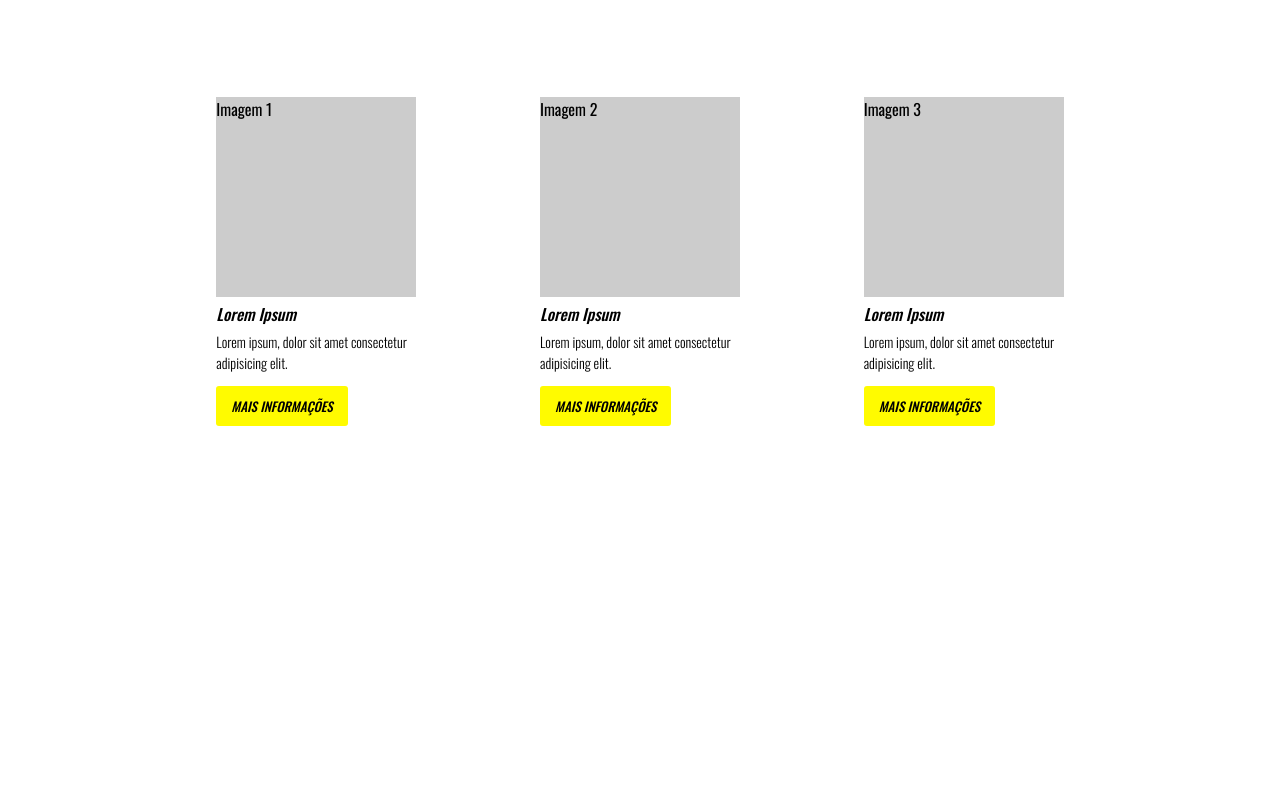
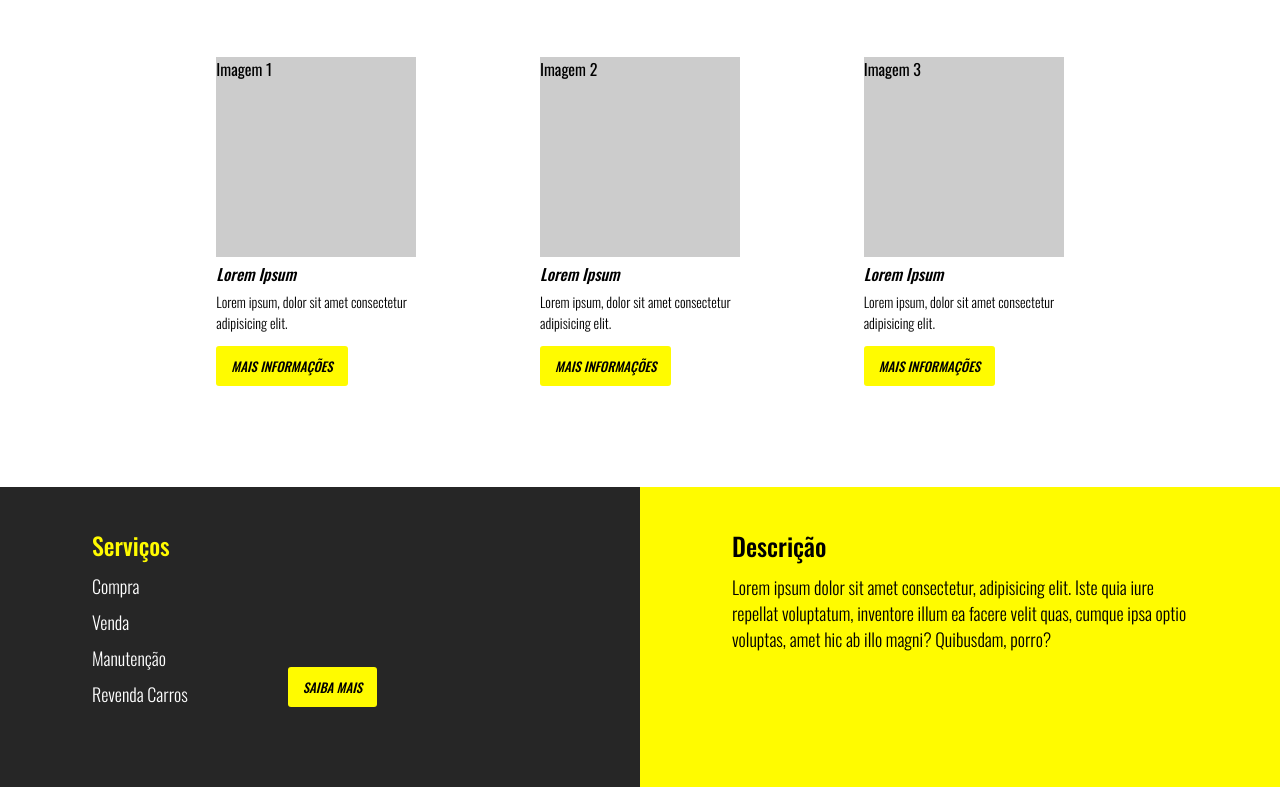
Before and after one commit to wesleytj/danki-code, a plain HTML site: page curso-webmaster-frontend-completo/projeto-05/index.html in a window 1280 px wide. Shown: the part 879-1666 px from the top of the page. Before the commit the page ends 1306 px from the top, so only its background shows below. Drawn offline with nearby package versions, Linux system fonts and the light colour scheme.

Commit message:
add sessao servicos e descricao

```diff
--- a/curso-webmaster-frontend-completo/projeto-05/css/style.css
+++ b/curso-webmaster-frontend-completo/projeto-05/css/style.css
@@ -160,12 +160,16 @@ section.banner{
 /**********************/
 
 /*>>> Sessão02 | Destaques <<<*/
+section.destaques{
+    padding: 60px 0 100px 0;
+}
+
 section.destaques .titulo-destaque{
     display: flex;
     justify-content: center;
     align-items: center;
     text-align: center;
-    padding: 80px 0;
+    padding: 20px 0 40px 0;
 }
 
 section.destaques .titulo-destaque > *{
@@ -235,7 +239,85 @@ section.destaques .titulo-destaque h2{
 }
 /**********************/
 
+/*>>> Sessão03 | Serviços-Descrição <<<*/
+section.servico-descricao{
+    height: 300px;
+    display: flex;
+    justify-content: center;
+    align-items: center;
+    position: relative;
+    padding: 40px 0;
+}
 
+/*servicos*/
+section.servico-descricao .servico{
+    height: 300px;
+    padding: 40px 20px;
+    background-color: #262626;
+}
+
+.servico .container{
+    width: 80%;
+}
+
+.servico .container > div{
+    display: inline-block;
+    margin-right: 100px;
+}
+
+.servico h2{
+    color: rgb(255, 251, 0);
+    font-weight: 500;
+    margin-bottom: 8px;
+}
+
+.servico ul{
+    list-style-type: none;
+}
+
+.servico ul li{
+    color: #fff;
+    font-weight: lighter;
+    font-size: 18px;
+    margin: 10px 0;
+}
+
+.servico a{
+    font-size: 13px;
+    font-weight: 500;
+    font-style: italic;
+    text-transform: uppercase;
+    color: #000;
+    text-decoration: none;
+    border-radius: 3px;
+    background-color: rgb(255, 251, 0);
+    padding: 10px 15px;
+    position: absolute;
+    bottom: 80px;
+}
+
+/*descrição*/
+section.servico-descricao .descricao{
+    height: 300px;
+    padding: 40px 20px;
+    background-color: rgb(255, 251, 0);
+}
+
+.descricao .container{
+    width: 80%;
+}
+
+.descricao h2{
+    font-size: 25px;
+    font-weight: 500;
+}
+
+.descricao p{
+    margin: 10px 0;
+    font-weight: lighter;
+    font-size: 18px;
+}
+/**********************/
 
 /*>>> Responsivo | MediaQueries <<<*/
 @media screen and (max-width: 1240px){
--- a/curso-webmaster-frontend-completo/projeto-05/index.html
+++ b/curso-webmaster-frontend-completo/projeto-05/index.html
@@ -109,6 +109,37 @@
     </section>
     <!--destaques-->
 
+    <section class="servico-descricao w100">
+        <div class="servico w50">
+            <div class="container">
+                <div>
+                    <h2>Serviços</h2>
+                    <ul>
+                        <li>Compra</li>
+                        <li>Venda</li>
+                        <li>Manutenção</li>
+                        <li>Revenda Carros</li>
+                    </ul>
+                </div>
+                <a href="#">Saiba mais</a>
+            </div>
+            <!--container-->
+        </div>
+        <!--servico-->
+        <div class="descricao w50">
+            <div class="container">
+                <h2>Descrição</h2>
+                <p>Lorem ipsum dolor sit amet consectetur, adipisicing elit. Iste quia iure repellat voluptatum,
+                    inventore
+                    illum ea facere velit quas, cumque ipsa optio voluptas, amet hic ab illo magni? Quibusdam, porro?
+                </p>
+            </div>
+        </div>
+        <!--descricao-->
+        <div class="clear"></div>
+    </section>
+    <!--servico-descricao-->
 
 </body>
+
 </html>
```
